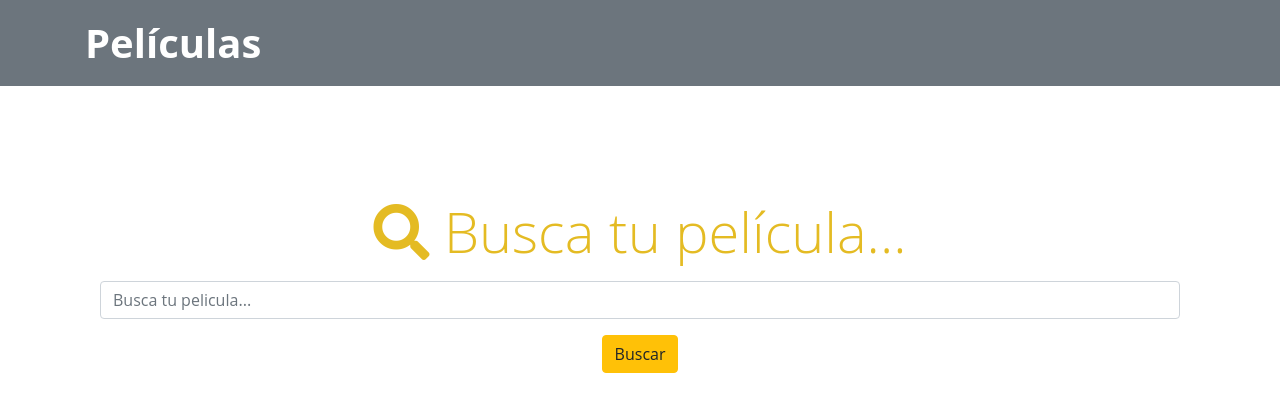
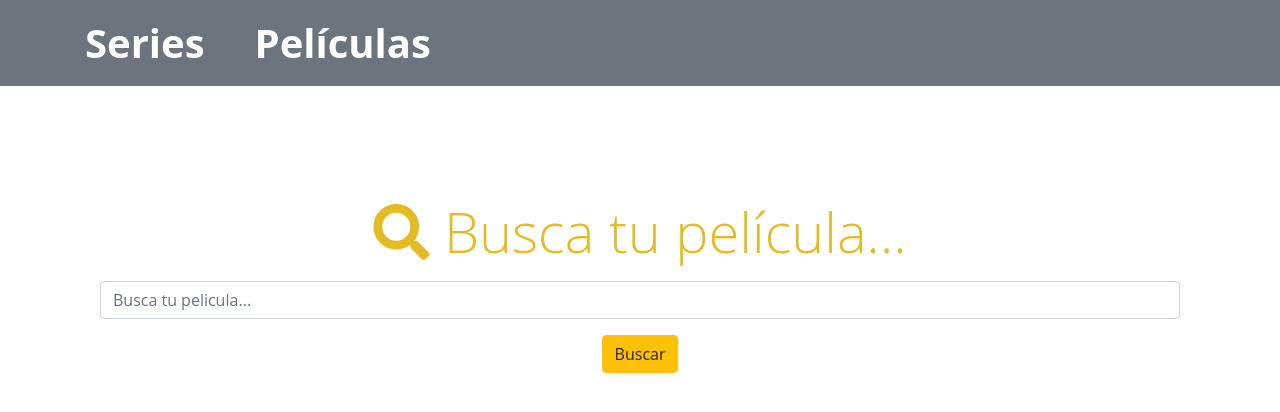
Before and after one commit to juanrosalesperez/Reto4-theMovieDB, a React (Create React App) app: page / in a window 1280 px wide. Shown: the top 412 px of the page. Built offline with nearby package versions, Linux system fonts and the light colour scheme.

Commit message:
cambios en la barra

```diff
--- a/src/components/Navbar.js
+++ b/src/components/Navbar.js
@@ -7,6 +7,13 @@
       <nav className="navbar navbar-light bg-secondary mb-5">
         <div className="container">
           <div className="navbar-header">
+            <Link
+              style={styles.linkStyle}
+              className="navbar-brand text-white text-lg brand-text"
+              to="/series"
+            >
+              Series
+            </Link>
             <Link
               style={styles.linkStyle}
               className="navbar-brand text-white text-lg brand-text"
```
